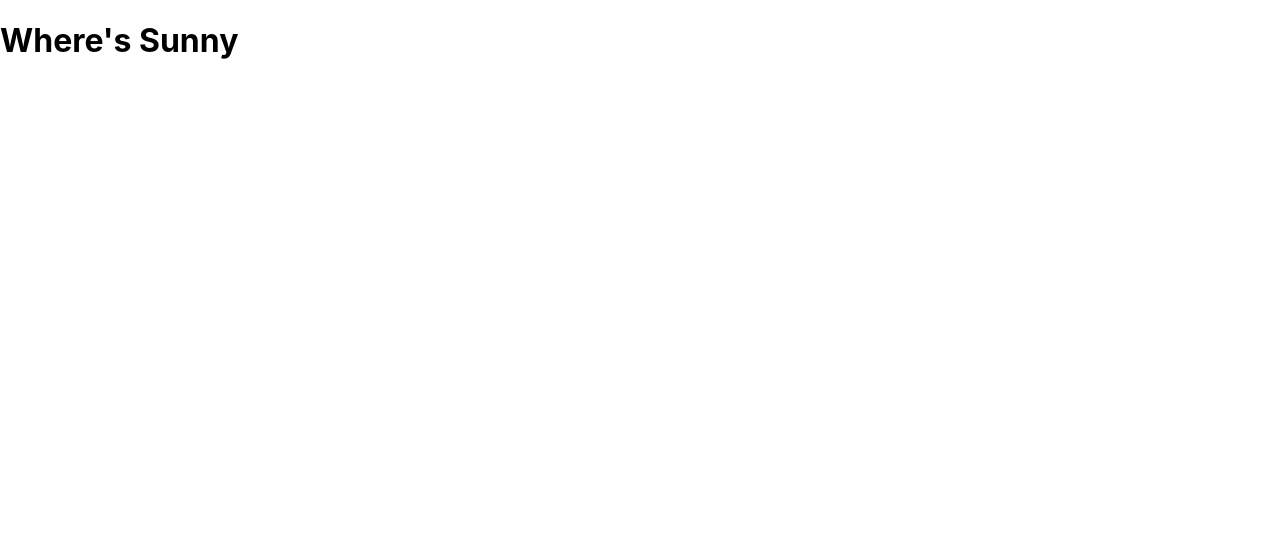
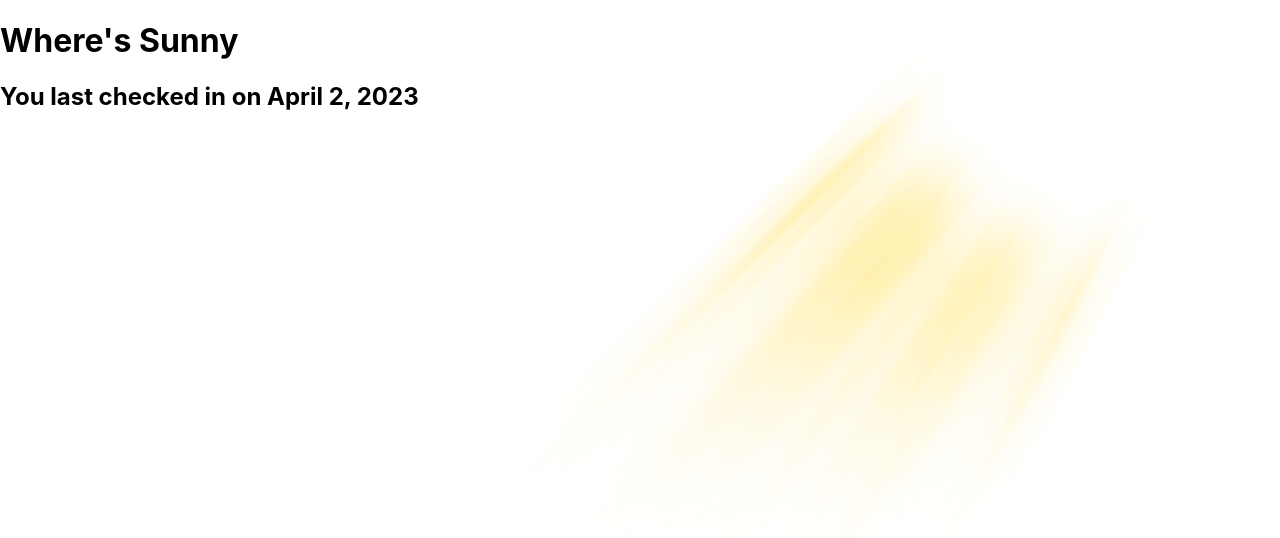
Before and after one commit to espressoGoddess/wheres_sunny, a React (Create React App) app: page / in a window 1280 px wide. Shown: the top 538 px of the page. Built offline with nearby package versions, Linux system fonts and the light colour scheme.

Commit message:
Install bootstrap

```diff
--- a/package.json
+++ b/package.json
@@ -6,7 +6,9 @@
     "@testing-library/jest-dom": "^5.16.5",
     "@testing-library/react": "^13.4.0",
     "@testing-library/user-event": "^13.5.0",
+    "bootstrap": "^5.2.3",
     "react": "^18.2.0",
+    "react-bootstrap": "^2.7.4",
     "react-dom": "^18.2.0",
     "react-scripts": "5.0.1",
     "web-vitals": "^2.1.4"
--- a/src/Components/App/App.js
+++ b/src/Components/App/App.js
@@ -7,6 +7,7 @@ function App() {
     <main className="App">
       <header className="App-header">
         <h1>Where's Sunny</h1>
+        <h2>You last checked in on April 2, 2023</h2>
       </header>
       <Home />
     </main>
--- a/src/Components/Home/Home.css
+++ b/src/Components/Home/Home.css
@@ -0,0 +1,6 @@
+.Home {
+    margin-top: 100px;
+    text-align: center;
+    height: 80vh;
+    width: 100vw;
+}
--- a/src/Components/Home/Home.js
+++ b/src/Components/Home/Home.js
@@ -3,8 +3,7 @@ import './Home.css';
 export default function Home() {
 
     return (
-        <section>
-
+        <section className='Home'>
         </section>
-    )
+    );
 }
--- a/src/index.js
+++ b/src/index.js
@@ -1,5 +1,4 @@
 import React from 'react';
-import './sun.png';
 import ReactDOM from 'react-dom/client';
 import './index.css';
 import App from './Components/App/App';
```
Also changed, not shown: 1 other file (tests, documents, lock files or other folders).
